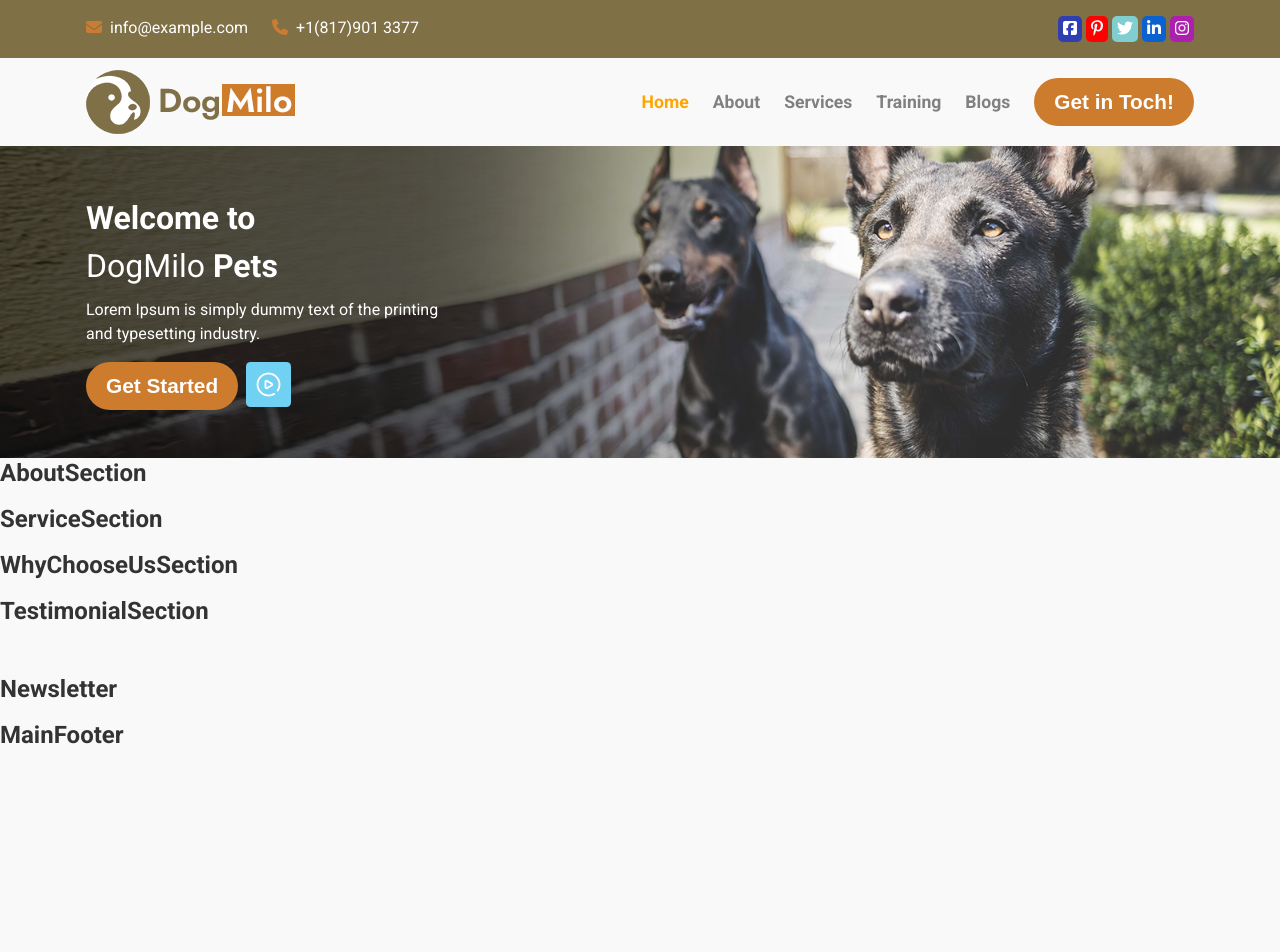
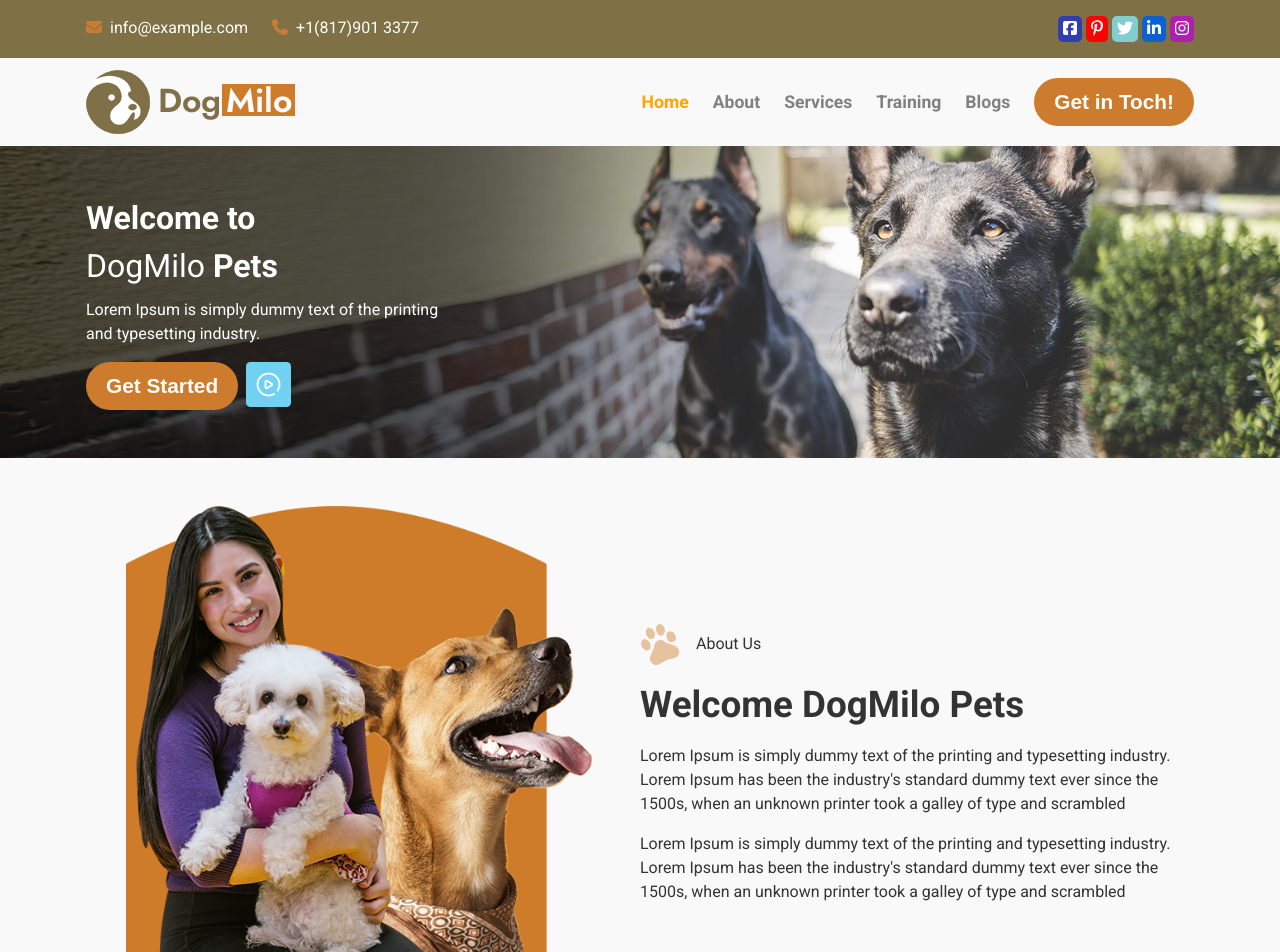
Before and after one commit to B0G0N1/proj-html-vuejs, a Vue app: page / in a window 1280 px wide. Shown: the top 952 px of the page. Before the commit the page ends 800 px from the top, so only its background shows below. Built offline with nearby package versions, Linux system fonts and the light colour scheme.

Commit message:
[FEAT] Create AboutSection (& improve Framework)

```diff
--- a/src/components/AboutSection.vue
+++ b/src/components/AboutSection.vue
@@ -5,11 +5,40 @@ export default {
 </script>
 
 <template>
-    <div>
-        <h2>AboutSection</h2>
+    <div id="AboutSection">
+        <div class="container">
+            <div class="row">
+                <div class="col-6 p-5">
+                    <img src="../assets/img/about.png" alt="about" class="dog">
+                </div>
+                <div class="col-6 py-5 d-flex flex-column justify-content-center">
+                    <div class="d-flex align-items-center gap-3">
+                        <img src="../assets/img/dog-icon.png" alt="">
+                        <span>About Us</span>
+                    </div>
+                    <h4 class="my-3">Welcome DogMilo Pets</h4>
+                    <p>Lorem Ipsum is simply dummy text of the printing and typesetting
+                        industry. Lorem Ipsum has been the industry's standard dummy text
+                        ever since the 1500s, when an unknown printer took a galley of type
+                        and scrambled</p>
+                    <p class="mt-3">Lorem Ipsum is simply dummy text of the printing and typesetting
+                        industry. Lorem Ipsum has been the industry's standard dummy text
+                        ever since the 1500s, when an unknown printer took a galley of type
+                        and scrambled</p>
+                </div>
+            </div>
+        </div>
     </div>
 </template>
 
 <style lang="scss" scoped>
+    #AboutSection {
+        .dog {
+            width: 100%;
+        }
 
+        h4 {
+            font-size: 2.3rem;
+        }
+    }
 </style>
--- a/src/styles/_framework.scss
+++ b/src/styles/_framework.scss
@@ -158,6 +158,37 @@ em {
 	display: flex;
 }
 
+// Flex Direction Utilities
+.flex-row {
+	flex-direction: row;
+}
+
+.flex-row-reverse {
+	flex-direction: row-reverse;
+}
+
+.flex-column {
+	flex-direction: column;
+}
+
+.flex-column-reverse {
+	flex-direction: column-reverse;
+}
+
+// Flex Wrap Utilities
+.flex-wrap {
+	flex-wrap: wrap;
+}
+
+.flex-nowrap {
+	flex-wrap: nowrap;
+}
+
+.flex-wrap-reverse {
+	flex-wrap: wrap-reverse;
+}
+
+// Justify Content Utilities
 .justify-content-center {
 	justify-content: center;
 }
@@ -166,6 +197,7 @@ em {
 	justify-content: space-between;
 }
 
+// Align Items Utilities
 .align-items-start {
 	align-items: flex-start;
 }
@@ -176,6 +208,31 @@ em {
 
 .align-items-end {
 	align-items: flex-end;
+}
+
+// Align Content Utilities
+.align-content-start {
+	align-content: flex-start;
+}
+
+.align-content-center {
+	align-content: center;
+}
+
+.align-content-end {
+	align-content: flex-end;
+}
+
+.align-content-between {
+	align-content: space-between;
+}
+
+.align-content-around {
+	align-content: space-around;
+}
+
+.align-content-stretch {
+	align-content: stretch;
 }
 
 // ===========================
```
Also changed, not shown: 1 other file (tests, documents, lock files or other folders).
